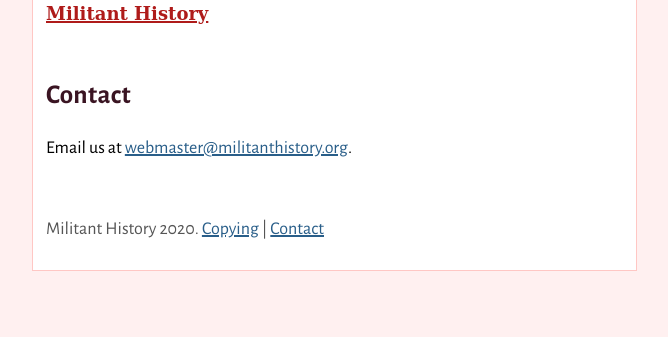
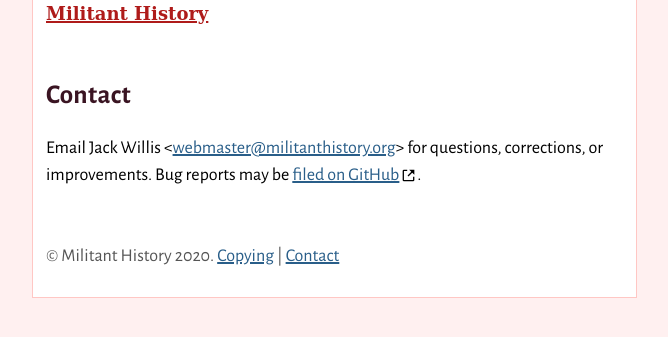
Before and after one commit to jackwillis/militanthistory, a Jekyll site: the page built from contact.md, in a window 1280 px wide. Shown: the top 337 px of the page, without its empty margins (306-974 px from the left). Built offline with Jekyll 4.4.1, drawn with Linux system fonts in a browser that asks for light colours.

Commit message:
Improve contact info

```diff
--- a/_includes/footer.html
+++ b/_includes/footer.html
@@ -1,6 +1,6 @@
 <footer>
   <p>
-    Militant History 2020.
+    © Militant History 2020.
   </p>
 
   <ul>
--- a/contact.md
+++ b/contact.md
@@ -6,4 +6,6 @@
 
 ## Contact
 
-Email us at [webmaster@militanthistory.org](mailto:webmaster@militanthistory.org).
+Email Jack Willis <[webmaster@militanthistory.org](mailto:webmaster@militanthistory.org)>
+for questions, corrections, or improvements.
+Bug reports may be [filed on GitHub](https://github.com/jackwillis/militanthistory/issues).
--- a/styles/main.scss
+++ b/styles/main.scss
@@ -383,8 +383,4 @@
     padding-left: 0.75rem;
     padding-right: 0.75rem;
   }
-
-  main p {
-    text-align: justify;
-  }
 }
```
Also changed, not shown: copying.md (+1 -1 lines).
